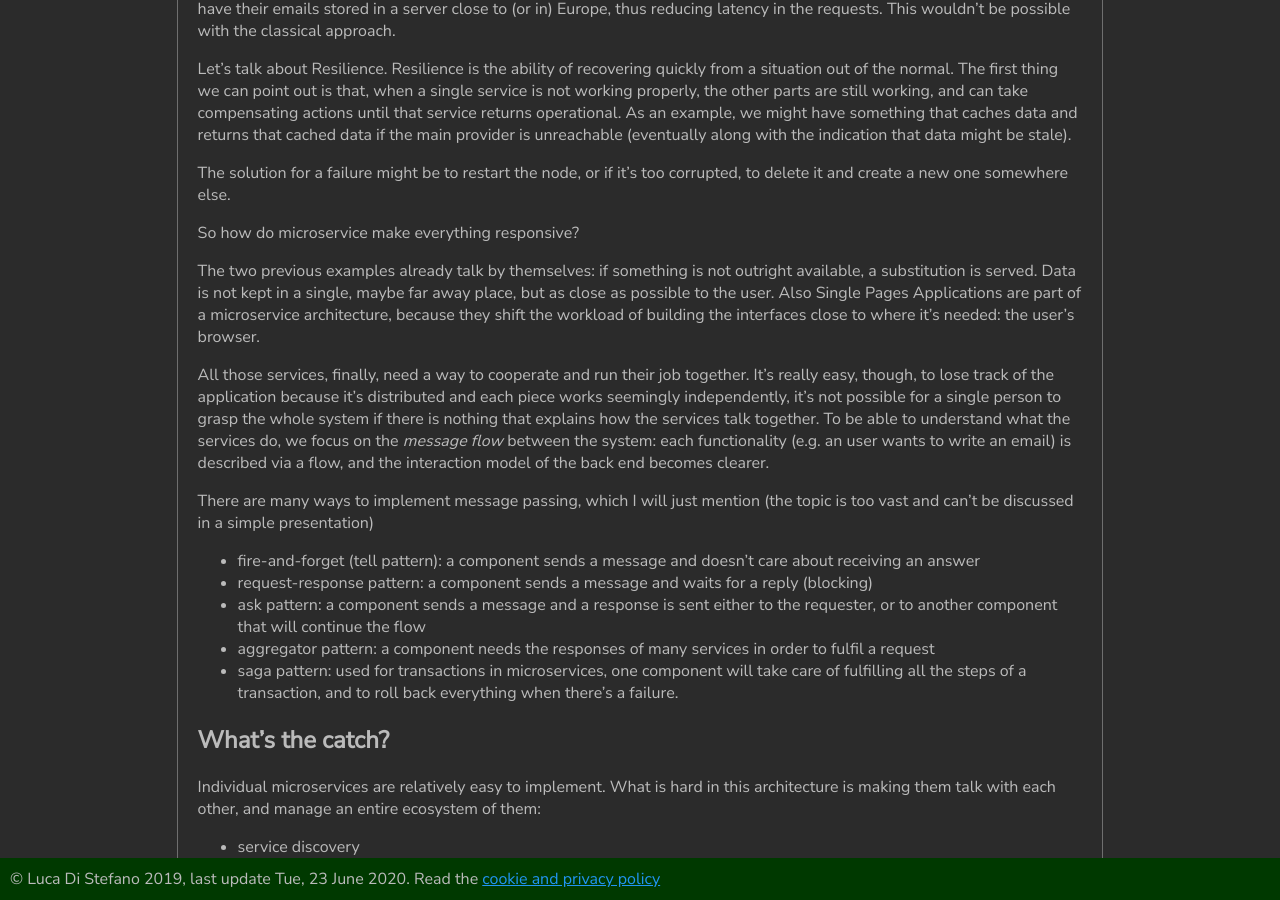
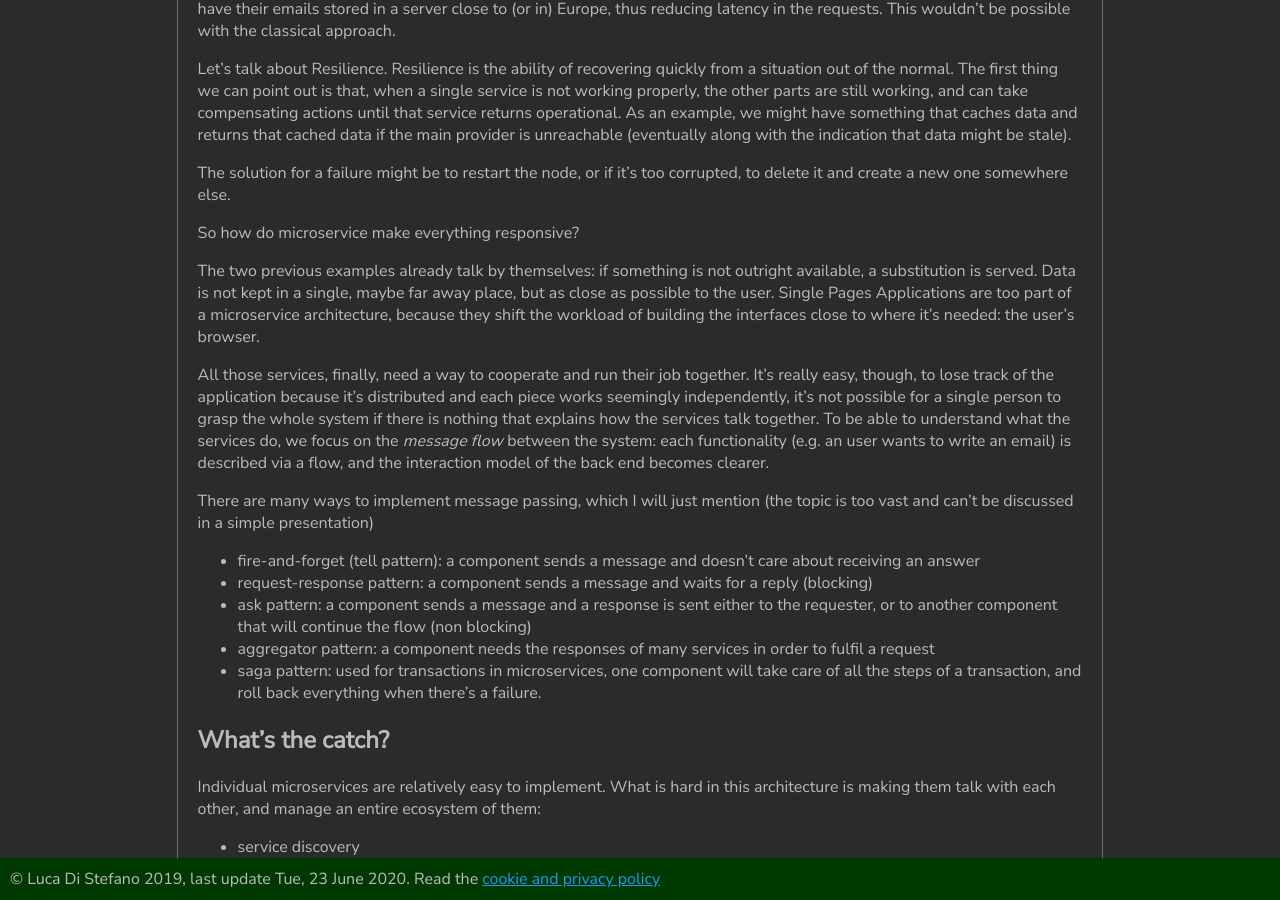
Before and after one commit to LukeDS-it/LukeDS-it.github.io, a Jekyll site: the page built from _posts/2020-06-23-reacting-to-change-microservices.md, in a window 1280 px wide and 900 px high, scrolled down 2352 px. Built offline with Jekyll 4.4.1, drawn with Linux system fonts in a browser that asks for light colours.

Commit message:
minor fixes

```diff
--- a/_posts/2020-06-23-reacting-to-change-microservices.md
+++ b/_posts/2020-06-23-reacting-to-change-microservices.md
@@ -131,7 +131,7 @@ So how do microservice make everything responsive?
 
 The two previous examples already talk by themselves: if something is not outright available,
 a substitution is served. Data is not kept in a single, maybe far away place, but as close
-as possible to the user. Also Single Pages Applications are part of a microservice architecture,
+as possible to the user. Single Pages Applications are too part of a microservice architecture,
 because they shift the workload of building the interfaces close to where it's needed: the
 user's browser.
 
@@ -149,10 +149,10 @@ vast and can't be discussed in a simple presentation)
   an answer
 - request-response pattern: a component sends a message and waits for a reply (blocking)
 - ask pattern: a component sends a message and a response is sent either to the requester, or to
-  another component that will continue the flow
+  another component that will continue the flow (non blocking)
 - aggregator pattern: a component needs the responses of many services in order to fulfil a request
-- saga pattern: used for transactions in microservices, one component will take care of fulfilling
-  all the steps of a transaction, and to roll back everything when there's a failure.
+- saga pattern: used for transactions in microservices, one component will take care of all the
+  steps of a transaction, and roll back everything when there's a failure.
 
 ## What's the catch?
 
```
